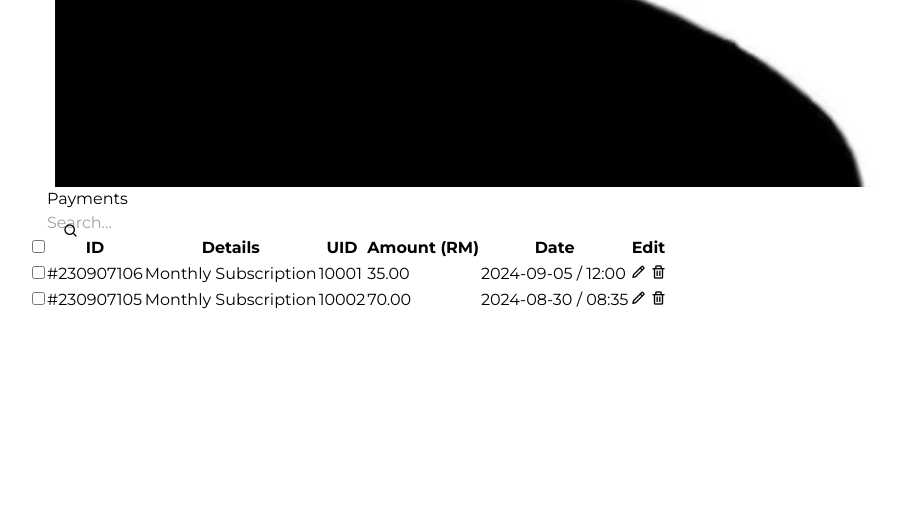
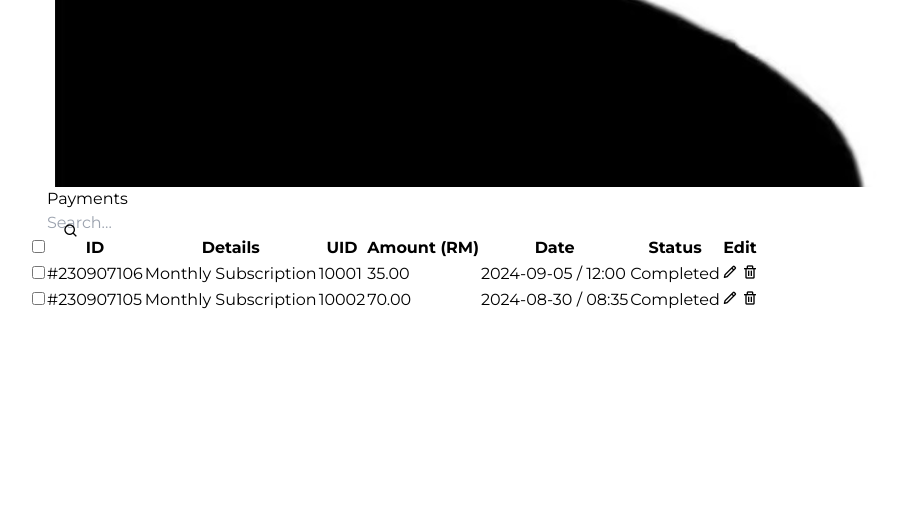
Before and after one commit to iZ86/DIT2153WD, a PHP site: page /Views/admin/pages/payments.php in a window 1280 px wide. Shown: the part 833-1341 px from the top of the page, without its empty margins (225-1122 px from the left). Run offline with PHP 8.4, Linux system fonts and the light colour scheme.

Commit message:
Added one attributes status for table

```diff
--- a/frontEnd/app/Views/admin/pages/payments.php
+++ b/frontEnd/app/Views/admin/pages/payments.php
@@ -27,6 +27,7 @@
                     <th class="py-4 px-6 border-b border-gray-200">UID</th>
                     <th class="py-4 px-6 border-b border-gray-200">Amount (RM)</th>
                     <th class="py-4 px-6 border-b border-gray-200">Date</th>
+                    <th class="py-4 px-6 border-b border-gray-200">Status</th>
                     <th class="py-4 px-6 border-b border-gray-200">Edit</th>
                 </tr>
             </thead>
@@ -40,6 +41,9 @@
                     <td class="p-3 mt-4">10001</td>
                     <td class="p-3 mt-4">35.00</td>
                     <td class="p-3 mt-4">2024-09-05 / 12:00</td>
+                    <td class="p-3 mt-4">
+                        <span class="bg-green-100 text-green-700 text-sm font-medium px-3 py-1 rounded-lg">Completed</span>
+                    </td>
                     <td class="p-3  mt-4 flex justify-center space-x-2">
                         <button class="text-gray-500 hover:text-blue-600">
                             <i class="bx bx-pencil"></i>
@@ -58,6 +62,9 @@
                     <td class="p-3">10002</td>
                     <td class="p-3">70.00</td>
                     <td class="p-3">2024-08-30 / 08:35</td>
+                    <td class="p-3 mt-4">
+                        <span class="bg-green-100 text-green-700 text-sm font-medium px-3 py-1 rounded-lg">Completed</span>
+                    </td>
                     <td class="p-3 flex justify-center space-x-2">
                         <button class="text-gray-500 hover:text-blue-600">
                             <i class="bx bx-pencil"></i>
```
